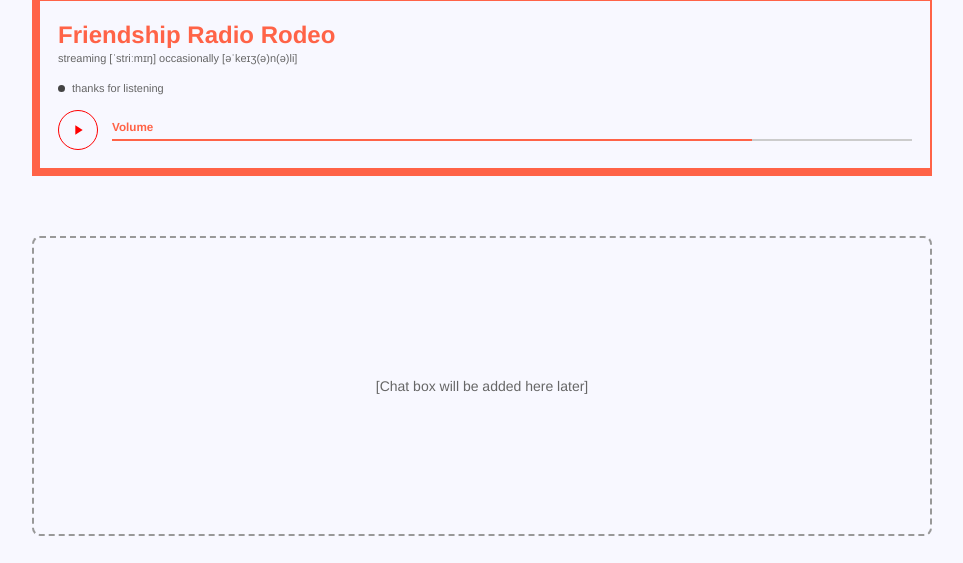
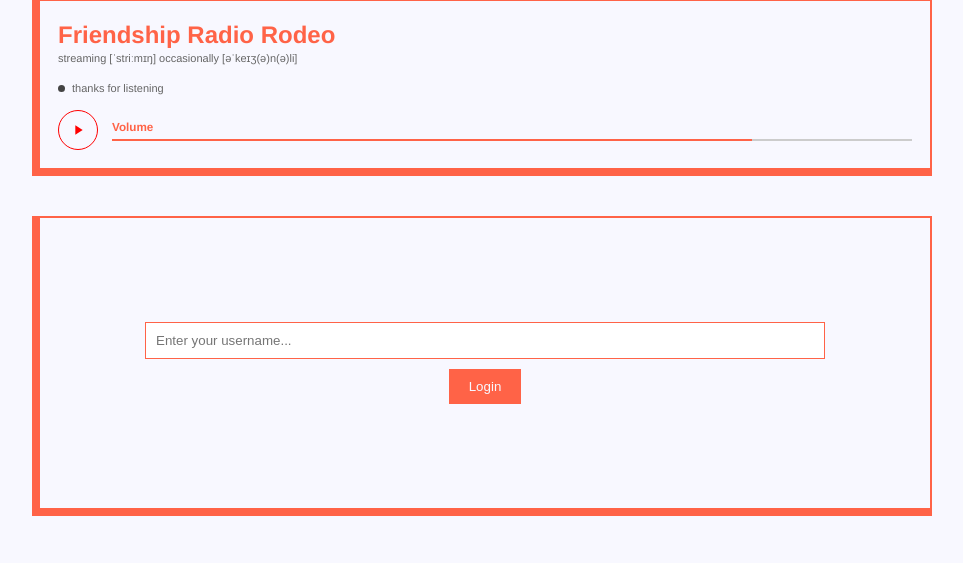
Before and after one commit to seanpierce/friendshipradio.rodeo, a Django app: page / in a window 1280 px wide. Shown: the part 141-704 px from the top of the page, without its empty margins (158-1121 px from the left). Run offline with Django 5.2, Linux system fonts and the light colour scheme; data that the repository does not hold is empty; some web fonts are replaced.

Commit message:
Update chat styles and begin adding js functionality

```diff
--- /dev/null
+++ b/assets/scripts/chat.js
@@ -0,0 +1,114 @@
+/**
+ * Checks if a username is stored in localStorage.
+ * If found, logs in the user to the chat with that username.
+ */
+const checkLocalStorageUsername = () => {
+    const username = localStorage.getItem('username');
+    if (username) {
+        console.log(`Username found in localStorage: ${username}`);
+        logInToChat(username);
+    }
+};
+
+/**
+ * Saves the provided username to localStorage.
+ * @param {string} username - The username to save.
+ */
+const saveUsernameToLocalStorage = (username) => {
+    localStorage.setItem('username', username);
+};
+
+/**
+ * Logs in the user to the chat with the provided username.
+ * If no username is provided, it retrieves the username from the input field.
+ * @param {string|null} username - The username to log in with. If null, retrieves from input field.
+ */
+const logInToChat = (username = null) => {
+    const usernameInput = document.getElementById('chat-username');
+    const actualUsername = username || usernameInput.value.trim();
+
+    if (actualUsername) {
+        saveUsernameToLocalStorage(actualUsername);
+        console.log(`Logged in as: ${actualUsername}`);
+        // Here you can add code to initialize the chat with the username
+
+        // Show the chat interface or connect to the chat server
+        const requireLogin = document.getElementById('require-login');
+        const chatLogin = document.getElementById('chat-login-container');
+
+        // Show the chat interface
+        requireLogin.style.display = 'block';
+        chatLogin.style.display = 'none';
+    } else {
+        console.log('Please enter a valid username.');
+    }
+};
+
+/**
+ * Event handler for the Enter key press in the username input field.
+ * If the Enter key is pressed, it triggers the login process.
+ * @param {KeyboardEvent} event - The keyboard event.
+ */
+const logInOnEnterKey = (event) => {
+    if (event.key === 'Enter') {
+        logInToChat();
+    }
+};
+
+/**
+ * Event handler for the Enter key press in the message input field.
+ * If the Enter key is pressed, it triggers the send message process.
+ * @param {KeyboardEvent} event - The keyboard event.
+ */
+const sendMessageOnEnterKey = (event) => {
+    if (event.key === 'Enter') {
+        sendMessage();
+    }
+};
+
+/**
+ * Sends the message entered in the chat input field.
+ * If the message is valid, it logs the message and clears the input field.
+ */
+const sendMessage = () => {
+    const messageInput = document.getElementById('chat-message');
+    const message = messageInput.value.trim();
+
+    if (message) {
+        console.log(`Sending message: ${message}`);
+        // Here you can add code to send the message to the chat server
+
+        // Clear the input field after sending
+        messageInput.value = '';
+    } else {
+        console.log('Please enter a valid message.');
+    }
+};
+
+/**
+ * Initializes the chat functionality by setting up event listeners.
+ */
+const initializeChat = () => {
+    const usernameInput = document.getElementById('chat-username');
+    const messageInput = document.getElementById('chat-message');
+    const loginButton = document.getElementById('chat-login-button');
+    const sendButton = document.getElementById('chat-send-button');
+
+    // Event listener for Enter key in username input
+    usernameInput.addEventListener('keypress', logInOnEnterKey);
+
+    // Event listener for Enter key in message input
+    messageInput.addEventListener('keypress', sendMessageOnEnterKey);
+
+    // Event listener for login button click
+    loginButton.addEventListener('click', () => logInToChat());
+
+    // Event listener for send button click
+    sendButton.addEventListener('click', sendMessage);
+};
+
+// Initialize chat functionality when the DOM is fully loaded
+document.addEventListener('DOMContentLoaded', () => {
+    checkLocalStorageUsername();
+    initializeChat();
+});
--- a/assets/styles/index.css
+++ b/assets/styles/index.css
@@ -373,18 +373,101 @@ em {
 }
 
 /* === CHAT BOX PLACEHOLDER === */
-.chat-placeholder {
+#chat-container {
+    position: relative;
     width: 100%;
     min-height: 300px;
-    border: 2px dashed #999;
-    border-radius: 8px;
+    border-width: 2px 2px 8px 8px;
+    border-style: solid;
+    border-color: var(--orange);
+}
+
+#chat-login-container {
     display: flex;
+    flex-direction: column;
     align-items: center;
     justify-content: center;
-    margin-top: 20px;
-    color: #666;
-    font-size: 14px;
+    position: absolute;
+    top: 50%;
+    left: 50%;
+    transform: translate(-50%, -50%);
+    width: 100%;
+    height: 100%;
+    padding: 20px;
+    box-sizing: border-box;
+}
+
+#chat-login-container input#chat-username {
+    width: 80%;
+    padding: 10px;
+    margin-bottom: 10px;
+    border: 1px solid var(--orange);
+}
+
+#chat-login-container input#chat-username:focus {
+    outline: none;
+    border-color: var(--orange-lighter);
+    box-shadow: 0 0 5px var(--orange-lighter);
+}
+
+#chat-login-container button#chat-login {
+    padding: 10px 20px;
+    background: var(--orange);
+    color: var(--off-white);
+    border: none;
+    cursor: pointer;
+    transition: background 0.3s;
+}
+
+#chat-login-container button#chat-login:hover {
+    background: var(--orange-lighter);
+}
+
+#require-login {
+    display: none;
+    min-height: 420px;
+}
+
+#chat-messages {
+}
+
+#chat-input-container {
+    display: flex; /* Hidden until user logs in */
+    position: absolute;
+    bottom: 0;
+    width: 100%;
+    padding: 10px;
+    box-sizing: border-box;
     background: var(--off-white);
+    border-top: 1px solid var(--orange);
+    justify-content: space-between;
+    gap: 10px;
+}
+
+#chat-input-container input#chat-input {
+    width: 80%;
+    padding: 8px;
+    border: 1px solid var(--orange);
+}
+
+#chat-input-container input#chat-input:focus {
+    outline: none;
+    border-color: var(--orange-lighter);
+    box-shadow: 0 0 5px var(--orange-lighter);
+}
+
+#chat-input-container button#chat-send {
+    padding: 8px 16px;
+    background: var(--orange);
+    color: var(--off-white);
+    border: none;
+    cursor: pointer;
+    transition: background 0.3s;
+    flex: 1;
+}
+
+#chat-input-container button#chat-send:hover {
+    background: var(--orange-lighter);
 }
 
 .paypal-donate-form {
--- a/templates/index.html
+++ b/templates/index.html
@@ -60,9 +60,7 @@
         <audio id="fr-audio" preload="none"></audio>
 
         <!-- Chat Box Placeholder -->
-        <div class="chat-placeholder">
-            [Chat box will be added here later]
-        </div>
+        {% include "partials/chat.html" %}
 
         <!-- Donate Section -->
         <div class="donate-section">
@@ -86,6 +84,6 @@
         </div>
     </footer>
     <script src="{% static 'assets/scripts/index.js' %}" defer></script>
-
+    <script src="{% static 'assets/scripts/chat.js' %}" defer></script>
 </body>
 </html>
--- /dev/null
+++ b/templates/partials/chat.html
@@ -0,0 +1,27 @@
+<div id="chat-container">
+    <div id="chat-content">
+        <!-- If logged in show messages and chat box -->
+        <div id="require-login">
+            <div id="chat-messages"></div>
+            <div id="chat-input-container">
+                <input type="text"
+                    id="chat-input"
+                    placeholder="Type your message..."
+                    maxlength="200"
+                    onchange="sendMessageOnEnterKey(event)"
+                />
+                <button id="chat-send">Send</button>
+            </div>
+        </div>
+        <!-- If no logged in show login input -->
+        <div id="chat-login-container">
+            <input type="text"
+                id="chat-username"
+                placeholder="Enter your username..."
+                maxlength="20"
+                onchange="logInOnEnterKey(event)"
+            />
+            <button id="chat-login" onclick="logInToChat()">Login</button>
+        </div>
+    </div>
+</div>
```
